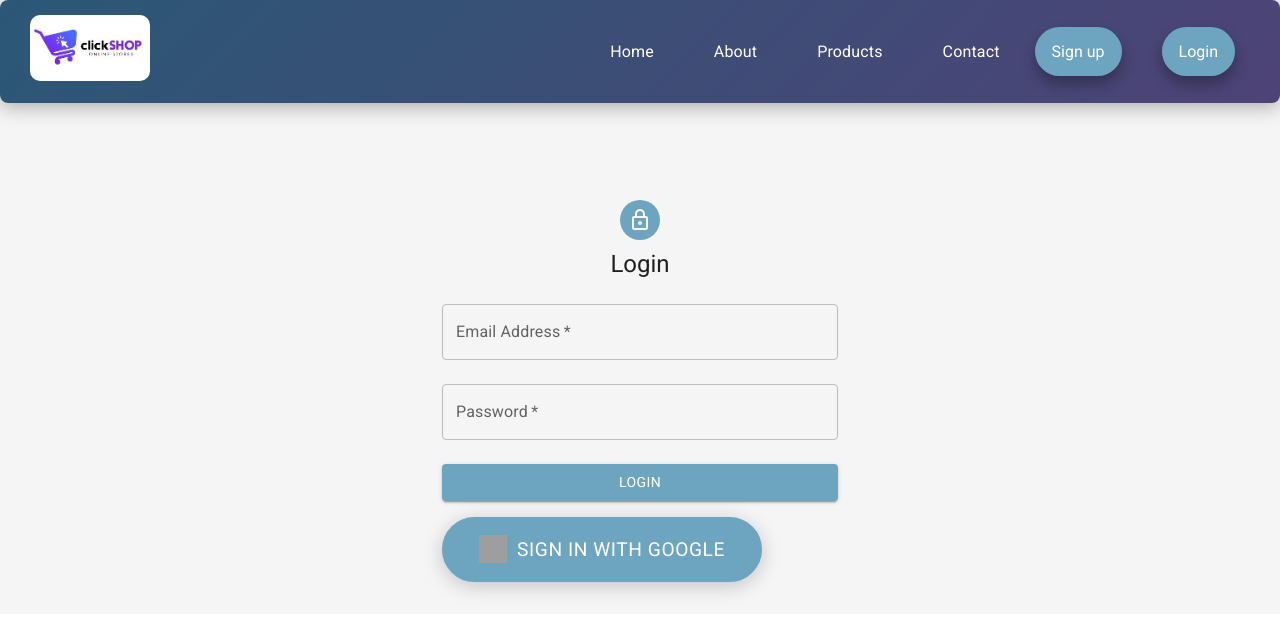
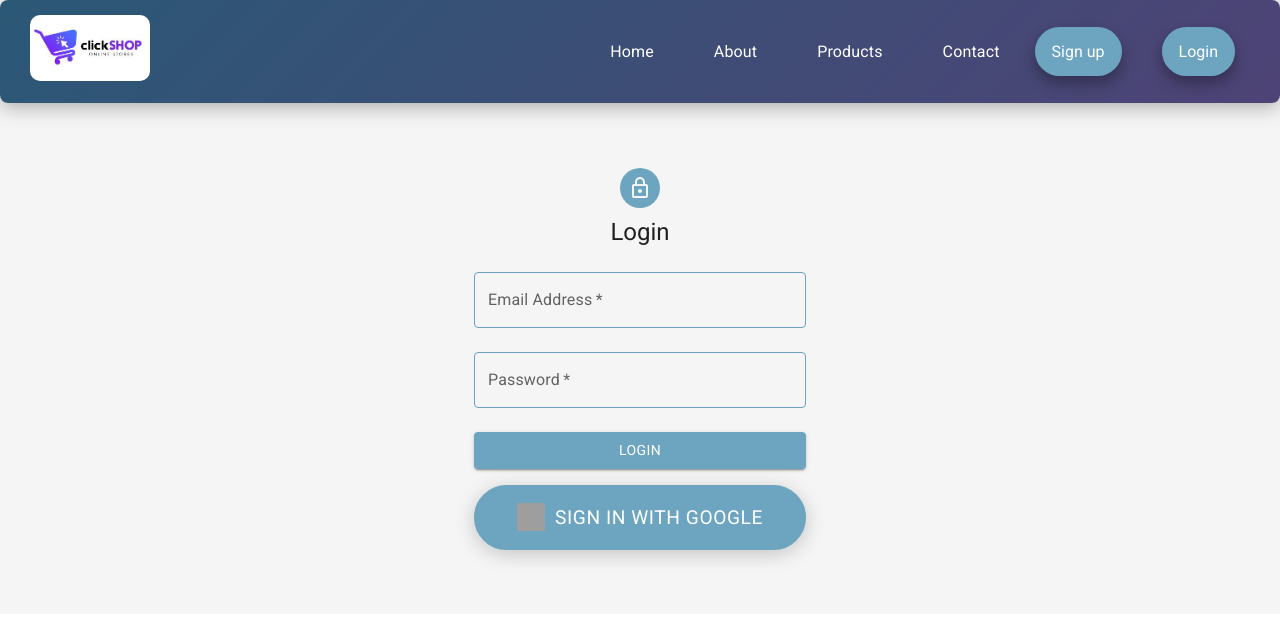
Before and after one commit to Shoaib0320/E-Commerce-Website-For-React-, a React (Vite) app: page /login in a window 1280 px wide. Shown: the top 640 px of the page. Built offline with nearby package versions, Linux system fonts and the light colour scheme; no server answers; grey boxes are pictures that could not be loaded.

Commit message:
Some Changes for Authentication Buttons

```diff
--- a/src/Components/Button/GoogleButton/GoogleButton.css
+++ b/src/Components/Button/GoogleButton/GoogleButton.css
@@ -6,13 +6,13 @@
   color: #4285F4; /* Google Blue color */
   border: 2px solid #4285F4; /* Border in Google Blue */
   border-radius: 50px; /* Rounded corners */
-  padding: 12px 24px; /* Vertical and horizontal padding */
+  padding: 12px 44px; /* Vertical and horizontal padding */
   font-size: 1.1rem; /* Font size */
   font-weight: bold; /* Bold text */
   box-shadow: 0 4px 10px rgba(0, 0, 0, 0.15); /* Soft shadow */
   cursor: pointer; /* Pointer cursor on hover */
   transition: all 0.3s ease; /* Smooth transition for hover effects */
-  width: 300px; /* Fixed width for button */
+  width: 400px; /* Fixed width for button */
   margin-top: 16px; /* Spacing from the other elements */
 }
 
--- a/src/Components/Button/GoogleButton/GoogleButton.jsx
+++ b/src/Components/Button/GoogleButton/GoogleButton.jsx
@@ -99,7 +99,8 @@ const StyledGoogleButton = styled(Button)(({ theme }) => ({
   fontWeight: 'bold', // Bold text for emphasis
   boxShadow: '0 4px 20px rgba(0, 0, 0, 0.2)', // Soft shadow for depth
   transition: 'all 0.3s ease', // Smooth transition for hover effects
-  width: '320px', // Fixed width for consistency
+  width: '100%', // Full width for responsiveness
+  maxWidth: '400px', // Maximum width for large screens
   '&:hover': {
     background: '#4F8A92', // Darker shade for hover effect
     color: '#ffffff', // Keep text color white on hover
@@ -110,6 +111,11 @@ const StyledGoogleButton = styled(Button)(({ theme }) => ({
   '&:active': {
     transform: 'translateY(0)', // Reset transform on active
     boxShadow: '0 4px 20px rgba(0, 0, 0, 0.2)', // Return to original shadow
+  },
+  // Responsive styles
+  [theme.breakpoints.down('sm')]: {
+    padding: '10px 10px', // Adjust padding for smaller screens
+    fontSize: '1rem', // Adjust font size for smaller screens
   },
 }));
 
--- a/src/Components/Form/Login.jsx
+++ b/src/Components/Form/Login.jsx
@@ -1,7 +1,106 @@
-// Login.js
+// // Login.js
+// import React, { useState } from "react";
+// import {
+//   Box, TextField, Button, Typography, Container, Avatar, Alert, CircularProgress
+// } from "@mui/material";
+// import LockOutlinedIcon from "@mui/icons-material/LockOutlined";
+// import { loginWithEmail } from "../../Config/firebaseConfig";
+// import { GoogleButton } from '../Button/GoogleButton/GoogleButton'; // Import the GoogleButton component
+// import { useNavigate } from "react-router-dom"; // Import useNavigate
+
+// export const Login = () => {
+//   const [email, setEmail] = useState("");
+//   const [password, setPassword] = useState("");
+//   const [error, setError] = useState(null);
+//   const [loading, setLoading] = useState(false);
+//   const navigate = useNavigate(); // Initialize useNavigate
+
+//   const handleSubmit = async (e) => {
+//     e.preventDefault();
+//     setLoading(true);
+//     try {
+//       await loginWithEmail(email, password);
+//       alert("Login successful!");
+
+//       // Redirect to /admin if the email is admin@gmail.com
+//       if (email === "admin@gmail.com") {
+//         navigate("/admin");
+//       } else {
+//         // Redirect user to another page (e.g., user dashboard)
+//         navigate("/");
+//       }
+//     } catch (err) {
+//       setError(err.message);
+//     }
+//     setLoading(false);
+//   };
+
+//   return (
+//     <Container maxWidth="xs">
+//       <Box
+//         display="flex"
+//         flexDirection="column"
+//         alignItems="center"
+//         mt={8}
+//       >
+//         <Avatar style={{backgroundColor:'#6DA5C0',}} sx={{ m: 1, bgcolor: "primary.main" }}>
+//           <LockOutlinedIcon />
+//         </Avatar>
+//         <Typography component="h1" variant="h5">
+//           Login
+//         </Typography>
+//         <Box component="form" onSubmit={handleSubmit} mt={1}>
+//           <TextField
+//             margin="normal"
+//             fullWidth
+//             label="Email Address"
+//             value={email}
+//             onChange={(e) => setEmail(e.target.value)}
+//             required
+//           />
+//           <TextField
+//             margin="normal"
+//             fullWidth
+//             label="Password"
+//             type="password"
+//             value={password}
+//             onChange={(e) => setPassword(e.target.value)}
+//             required
+//           />
+
+//           {error && <Alert severity="error">{error}</Alert>}
+
+//           <Button style={{backgroundColor:'#6DA5C0',}}
+//             type="submit"
+//             variant="contained"
+//             color="primary"
+//             fullWidth
+//             disabled={loading}
+//             sx={{ mt: 2 }}
+//           >
+//             {loading ? <CircularProgress size={24} /> : 'Login'}
+//           </Button>
+
+//           {/* Google Button */}
+//           <Box mt={2}>
+//             <GoogleButton />
+//           </Box>
+//         </Box>
+//       </Box>
+//     </Container>
+//   );
+// };
+
+
+
+
+
+
+
+
 import React, { useState } from "react";
 import {
-  Box, TextField, Button, Typography, Container, Avatar, Alert, CircularProgress
+  Box, TextField, Button, Typography, Container, Avatar, CircularProgress ,Alert
 } from "@mui/material";
 import LockOutlinedIcon from "@mui/icons-material/LockOutlined";
 import { loginWithEmail } from "../../Config/firebaseConfig";
@@ -42,11 +141,19 @@ export const Login = () => {
         flexDirection="column"
         alignItems="center"
         mt={8}
+        sx={{
+          // Responsive styles
+          padding: { xs: 2, md: 4 }, // Add padding for responsiveness
+          margin: { xs: 4, sm: 0 }, // Default margin for extra-small screens
+          '@media (max-width: 400px)': {
+            margin: '5rem 0', // Custom margin for screens less than 400px
+          },
+        }}
       >
-        <Avatar style={{backgroundColor:'#6DA5C0',}} sx={{ m: 1, bgcolor: "primary.main" }}>
+        <Avatar style={{ backgroundColor: '#6DA5C0' }} sx={{ m: 1 }}>
           <LockOutlinedIcon />
         </Avatar>
-        <Typography component="h1" variant="h5">
+        <Typography component="h1" variant="h5" textAlign="center">
           Login
         </Typography>
         <Box component="form" onSubmit={handleSubmit} mt={1}>
@@ -57,6 +164,19 @@ export const Login = () => {
             value={email}
             onChange={(e) => setEmail(e.target.value)}
             required
+            sx={{
+              '& .MuiOutlinedInput-root': {
+                '& fieldset': {
+                  borderColor: '#6DA5C0', // Custom border color
+                },
+                '&:hover fieldset': {
+                  borderColor: '#4F8A92', // Border color on hover
+                },
+                '&.Mui-focused fieldset': {
+                  borderColor: '#4F8A92', // Border color when focused
+                },
+              },
+            }}
           />
           <TextField
             margin="normal"
@@ -66,11 +186,26 @@ export const Login = () => {
             value={password}
             onChange={(e) => setPassword(e.target.value)}
             required
+            sx={{
+              '& .MuiOutlinedInput-root': {
+                '& fieldset': {
+                  borderColor: '#6DA5C0', // Custom border color
+                },
+                '&:hover fieldset': {
+                  borderColor: '#4F8A92', // Border color on hover
+                },
+                '&.Mui-focused fieldset': {
+                  borderColor: '#4F8A92', // Border color when focused
+                },
+              },
+            }}
           />
 
-          {error && <Alert severity="error">{error}</Alert>}
+           {error && <Alert severity="error">{error}</Alert>}
 
-          <Button style={{backgroundColor:'#6DA5C0',}}
+
+          <Button
+            style={{ backgroundColor: '#6DA5C0' }}
             type="submit"
             variant="contained"
             color="primary"
```
